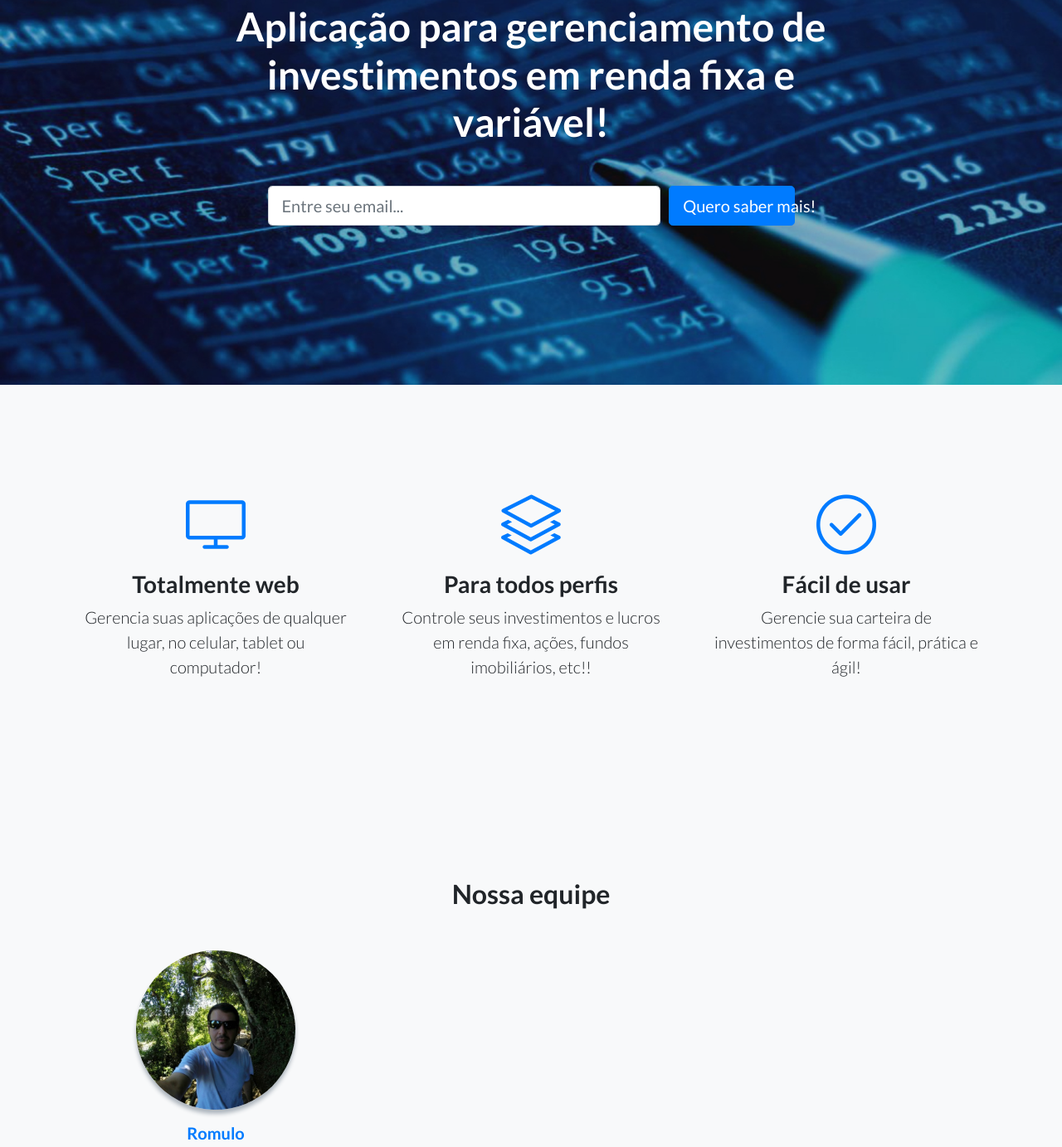
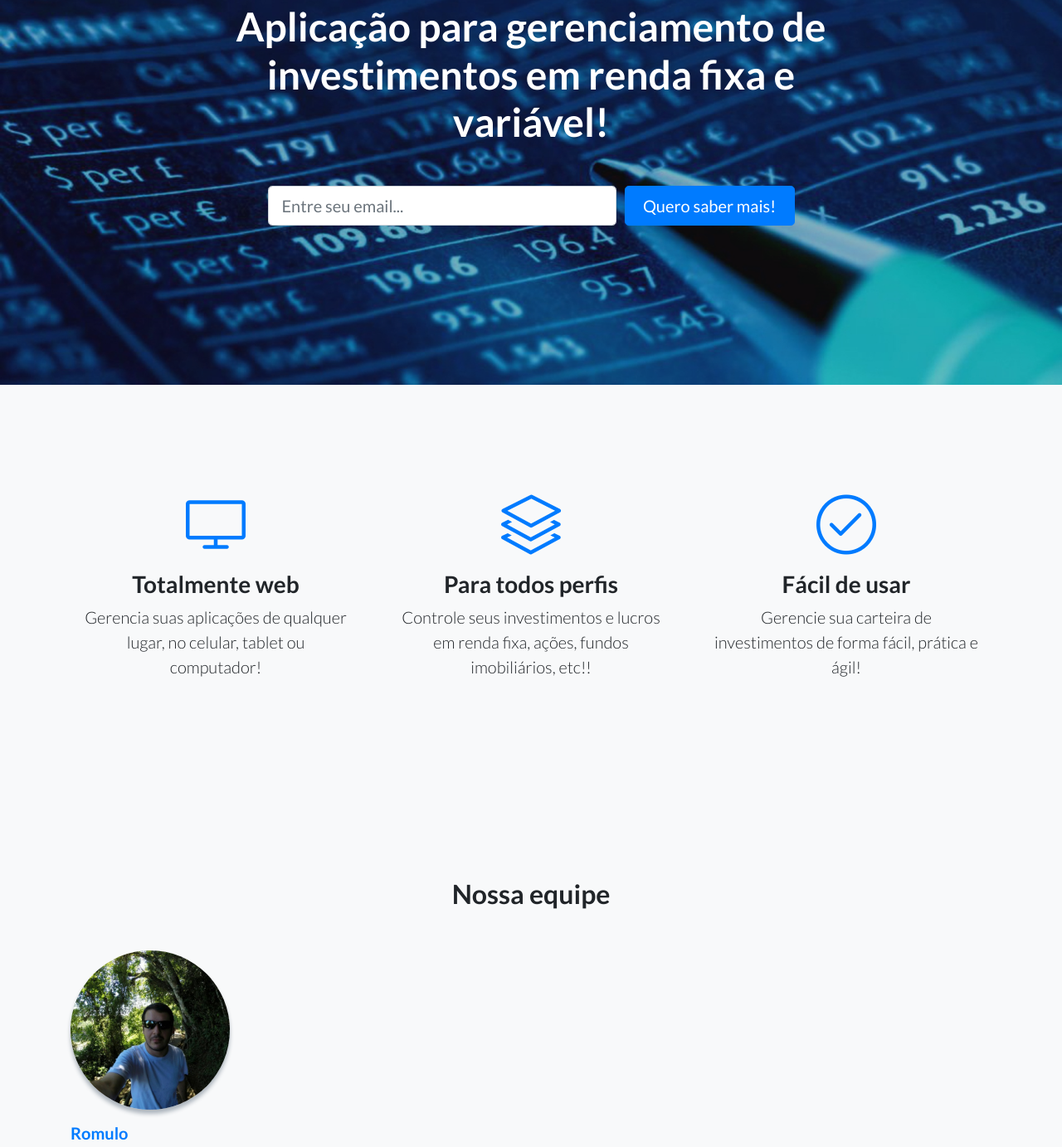
Before and after one commit to InvestNinja/investninja.github.io, a website: page index.html in a window 1280 px wide. Shown: the part 286-1669 px from the top of the page at 83% size. Drawn offline with Linux system fonts and the light colour scheme.

Commit message:
Update index.html

```diff
--- a/index.html
+++ b/index.html
@@ -44,10 +44,10 @@
           <div class="col-md-10 col-lg-8 col-xl-7 mx-auto">
             <form>
               <div class="form-row">
-                <div class="col-12 col-md-9 mb-2 mb-md-0">
+                <div class="col-12 col-md-8 mb-2 mb-md-0">
                   <input type="email" class="form-control form-control-lg" placeholder="Entre seu email...">
                 </div>
-                <div class="col-12 col-md-3">
+                <div class="col-12 col-md-4">
                   <button type="submit" class="btn btn-block btn-lg btn-primary">Quero saber mais!</button>
                 </div>
               </div>
@@ -126,7 +126,7 @@
       <div class="container">
         <h2 class="mb-5">Nossa equipe</h2>
         <div class="row">
-          <div class="col-lg-4">
+          <div class="col-lg-1">
             <div class="testimonial-item mx-auto mb-5 mb-lg-0">
                 <a href="http://rcianci.com">
                     <img class="img-fluid rounded-circle mb-3" src="img/romulo.jpg" alt="">
```
